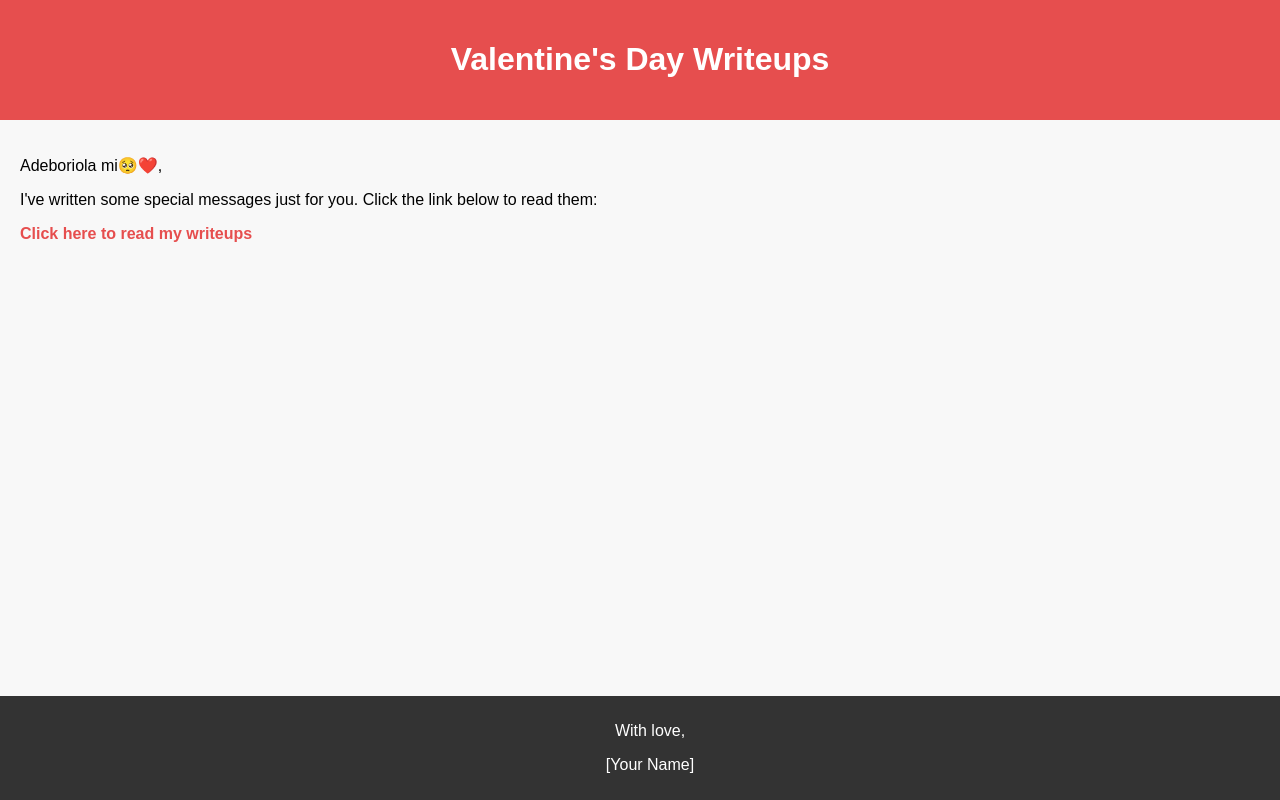
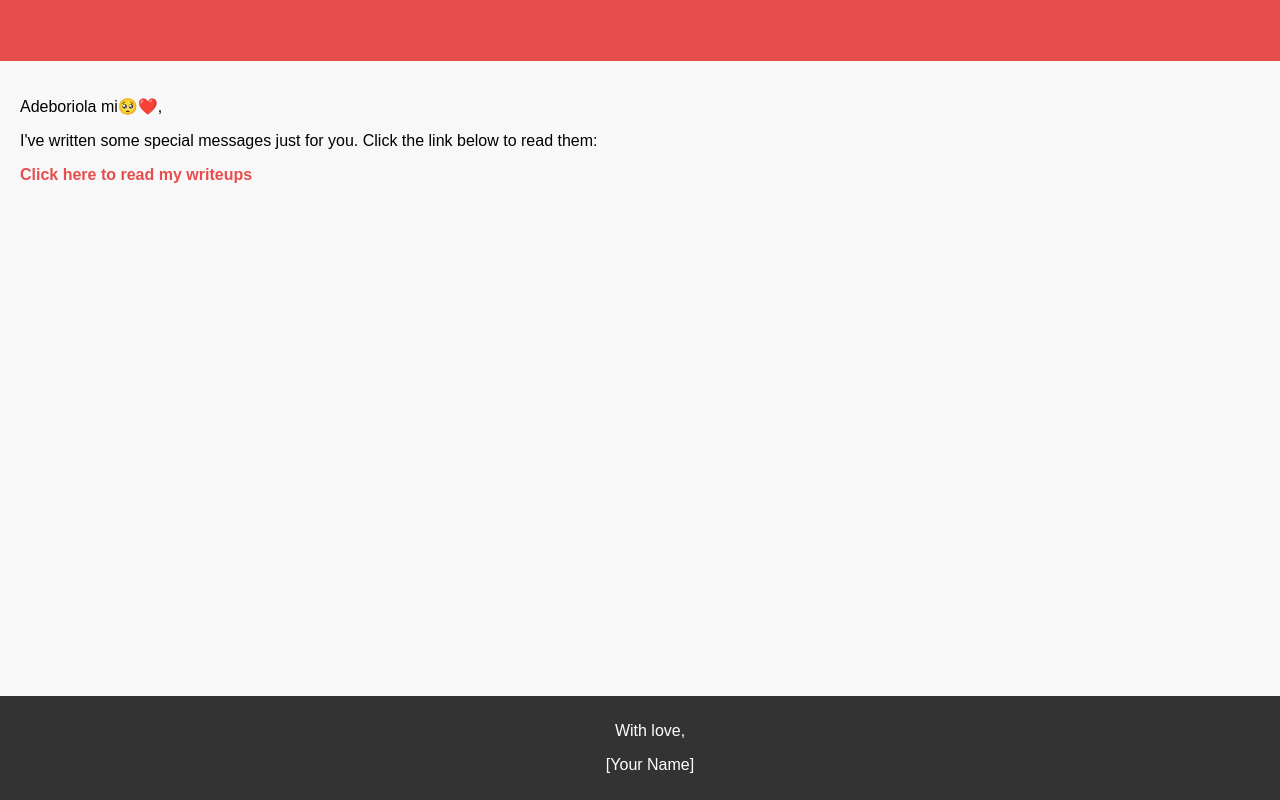
Before and after one commit to ezeamalukamsiyo/test-test, a plain HTML site: page Site/index.html in a window 1280 px wide. Drawn offline with Linux system fonts and the light colour scheme.

Commit message:
here now

```diff
--- a/Site/index.html
+++ b/Site/index.html
@@ -8,7 +8,7 @@
   </head>
   <body>
     <header>
-      <h1>Valentine's Day Writeups</h1>
+      <h1></h1>
     </header>
     <main>
       <p>Adeboriola mi🥺❤️,</p>
```
